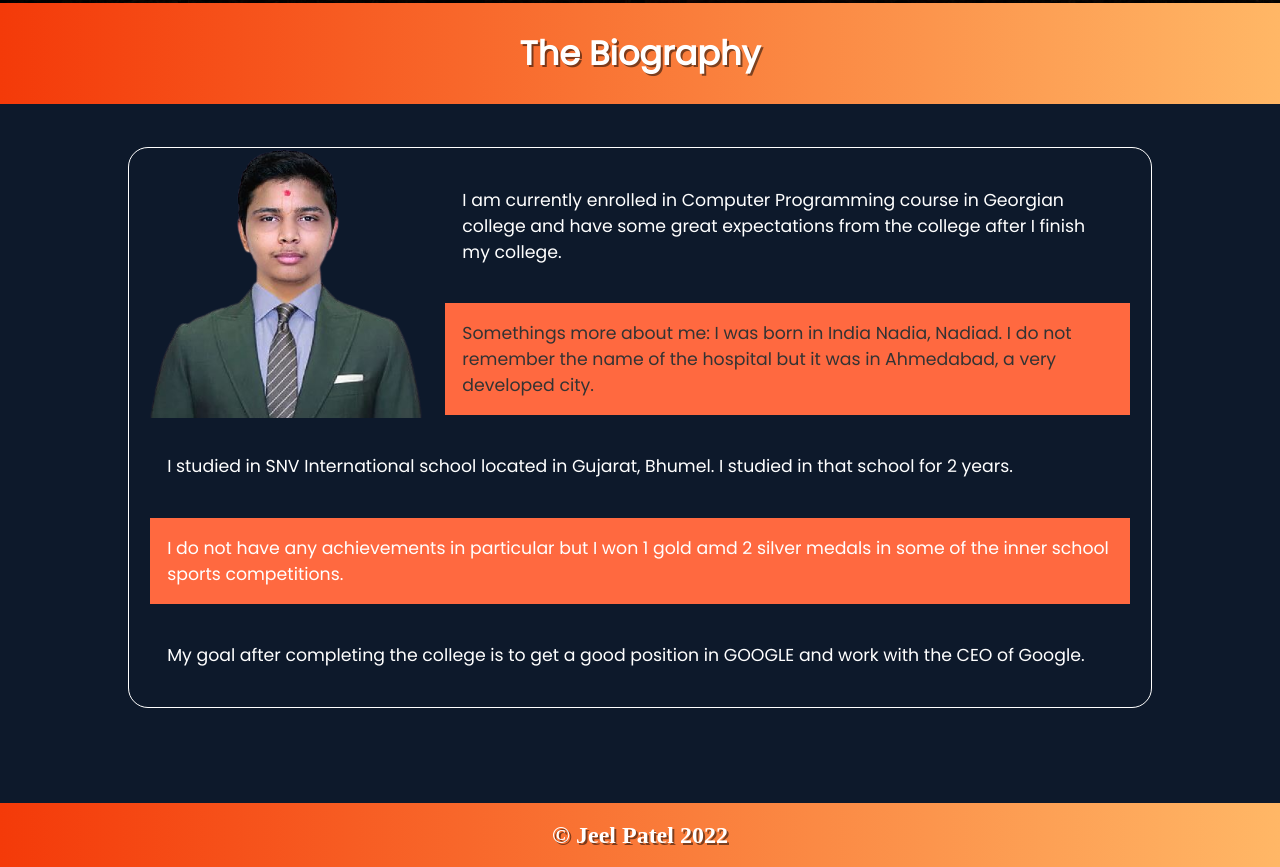
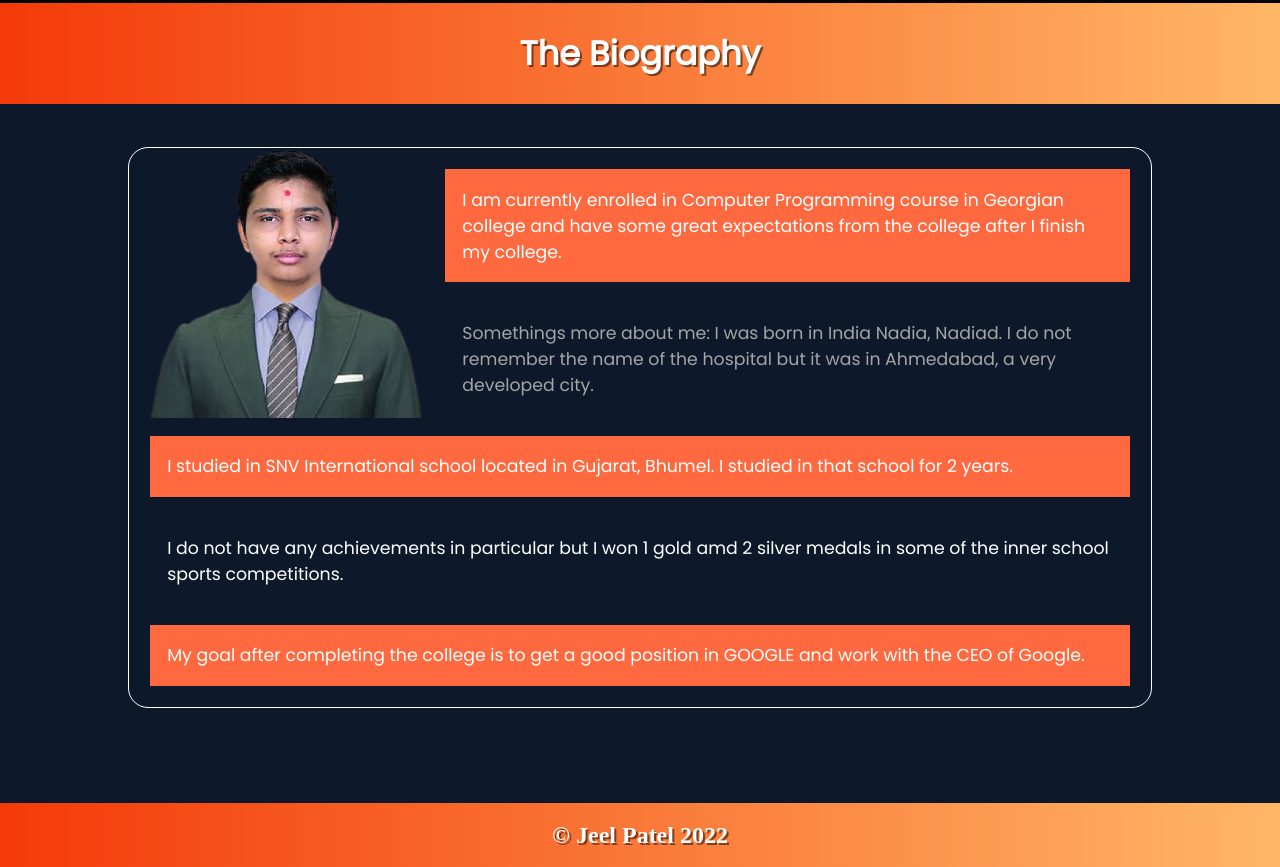
Before and after one commit to jeel105512/Lab-05, a plain HTML site: page index.html in a window 1280 px wide. Shown: the part 797-1664 px from the top of the page. Drawn offline with Linux system fonts and the light colour scheme.

Commit message:
Add files via upload

```diff
--- a/style.css
+++ b/style.css
@@ -119,14 +119,14 @@ section > h2{
 }
 
 .section-div p:nth-child(3){
-    color: #333 !important;
+    color: rgb(165, 165, 165) !important;
 }
 
 /* .section-div p:nth-child(even){
     background-color: rgba(255, 139, 62, 0.3);
 } */
 
-.section-div p:nth-child(odd){
+.section-div p:nth-child(even){
     background: #ff6940;
     color: #ffffff;
 }
```
